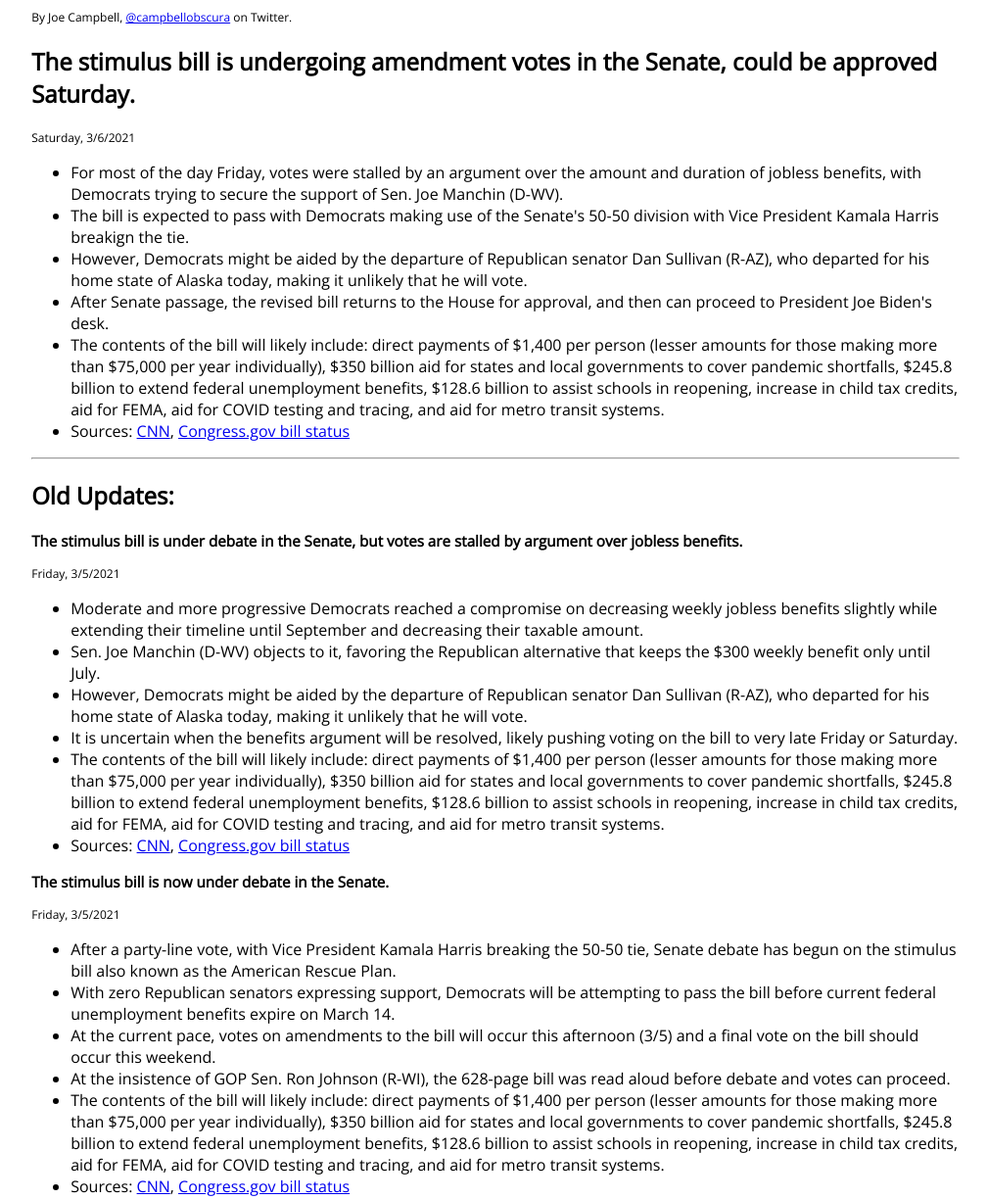
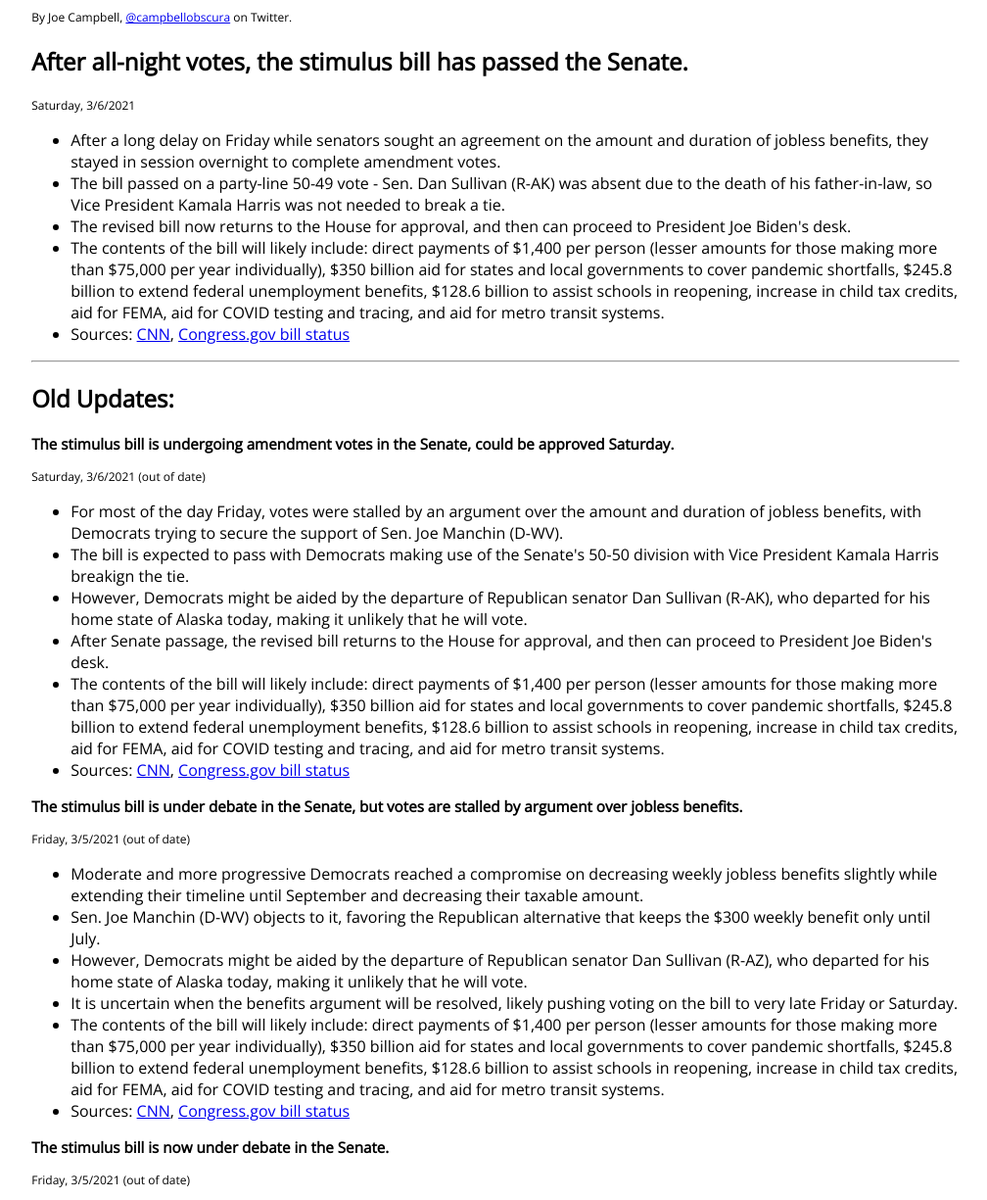
Before and after one commit to fawkes207/wherestimulus, a plain HTML site: page index.html in a window 1280 px wide. Shown: the part 106-1331 px from the top of the page at 98% size, without its empty margins (39-1047 px from the left). Drawn offline with nearby package versions, Linux system fonts and the light colour scheme.

Commit message:
Update index.html

```diff
--- a/index.html
+++ b/index.html
@@ -32,12 +32,31 @@
         <p class="subheading">For people who web search every morning "WHERE IS THE STIMULUS?". This page will be updated as often as possible with news.</p>
         <p class="subheading">By Joe Campbell, <a href="https://twitter.com/campbellobscura">@campbellobscura</a> on Twitter.</p>
 
-        <h2>The stimulus bill is undergoing amendment votes in the Senate, could be approved Saturday.</h2>
+        <h2>After all-night votes, the stimulus bill has passed the Senate.</h2>
         <p class="dateline">Saturday, 3/6/2021</p>
+        <ul>
+            <li>After a long delay on Friday while senators sought an agreement on the amount and duration of jobless benefits, they stayed in session overnight to complete amendment votes.</li>
+            <li>The bill passed on a party-line 50-49 vote - Sen. Dan Sullivan (R-AK) was absent due to the death of his father-in-law, so Vice President Kamala Harris was not needed to break a tie.</li>
+            <li>The revised bill now returns to the House for approval, and then can proceed to President Joe Biden's desk.</li>
+            <li>The contents of the bill will likely include: direct payments of $1,400 per person (lesser amounts for those making more than $75,000 per year individually),
+                $350 billion aid for states and local governments to cover pandemic shortfalls, $245.8 billion to extend federal unemployment benefits, $128.6 billion to assist schools in reopening,
+                increase in child tax credits, aid for FEMA, aid for COVID testing and tracing, and aid for metro transit systems.</li>
+            <li>Sources:
+                    <a href="https://www.cnn.com/2021/03/05/politics/senate-covid-relief-vote-a-rama/index.html">CNN</a>,
+                    <a href="https://www.congress.gov/bill/117th-congress/house-bill/1319/all-info?r=1&s=1">Congress.gov bill status</a>
+            </li>
+        </ul>
+
+        <hr>
+
+        <h2>Old Updates:</h2>
+
+        <h3>The stimulus bill is undergoing amendment votes in the Senate, could be approved Saturday.</h3>
+        <p class="dateline">Saturday, 3/6/2021 (out of date)</p>
         <ul>
             <li>For most of the day Friday, votes were stalled by an argument over the amount and duration of jobless benefits, with Democrats trying to secure the support of Sen. Joe Manchin (D-WV).</li>
             <li>The bill is expected to pass with Democrats making use of the Senate's 50-50 division with Vice President Kamala Harris breakign the tie.</li>
-            <li>However, Democrats might be aided by the departure of Republican senator Dan Sullivan (R-AZ), who departed for his home state of Alaska today, making it unlikely that he will vote.</li>
+            <li>However, Democrats might be aided by the departure of Republican senator Dan Sullivan (R-AK), who departed for his home state of Alaska today, making it unlikely that he will vote.</li>
             <li>After Senate passage, the revised bill returns to the House for approval, and then can proceed to President Joe Biden's desk.</li>
             <li>The contents of the bill will likely include: direct payments of $1,400 per person (lesser amounts for those making more than $75,000 per year individually),
                 $350 billion aid for states and local governments to cover pandemic shortfalls, $245.8 billion to extend federal unemployment benefits, $128.6 billion to assist schools in reopening,
@@ -48,12 +67,8 @@
             </li>
         </ul>
 
-        <hr>
-
-        <h2>Old Updates:</h2>
-
         <h3>The stimulus bill is under debate in the Senate, but votes are stalled by argument over jobless benefits.</h3>
-        <p class="dateline">Friday, 3/5/2021</p>
+        <p class="dateline">Friday, 3/5/2021 (out of date)</p>
         <ul>
             <li>Moderate and more progressive Democrats reached a compromise on decreasing weekly jobless benefits slightly while extending their timeline until September and decreasing their taxable amount.</li>
             <li>Sen. Joe Manchin (D-WV) objects to it, favoring the Republican alternative that keeps the $300 weekly benefit only until July.</li>
@@ -69,7 +84,7 @@
         </ul>
 
         <h3>The stimulus bill is now under debate in the Senate.</h3>
-        <p class="dateline">Friday, 3/5/2021</p>
+        <p class="dateline">Friday, 3/5/2021 (out of date)</p>
         <ul>
             <li>After a party-line vote, with Vice President Kamala Harris breaking the 50-50 tie, Senate debate has begun on the stimulus bill also known as the American Rescue Plan.</li>
             <li>With zero Republican senators expressing support, Democrats will be attempting to pass the bill before current federal unemployment benefits expire on March 14.</li>
@@ -85,7 +100,7 @@
         </ul>
 
         <h3>House lawmakers voted to approve the coronavirus relief package, the debate now moves to the Senate</h3>
-        <p class="dateline">Saturday, 2/27/2021</p>
+        <p class="dateline">Saturday, 2/27/2021 (out of date)</p>
         <ul>
             <li>The bill, now called the American Rescue Plan, passed the House 219 - 212 late Friday night, with no Republicans voting in favor.</li>
             <li>The Senate will now have two weeks to debate and vote on the bill, before federal unemployment benefits expire on March 14.</li>
@@ -101,7 +116,7 @@
         </ul>
 
         <h3>A bill should be voted on by the full House near the end of this week. It won't include a minimum wage increase.</h3>
-        <p class="dateline">Thursday, 2/25/2021</p>
+        <p class="dateline">Thursday, 2/25/2021 (out of date)</p>
         <ul>
             <li>The Senate's parliamentarian, Elizabeth MacDonough, ruled that the reconciliation process that Democrat lawmakers are using cannot be used to raise the minimum wage.</li>
             <li>Democrats had hoped to include a measure that would raise the minimum wage gradually to $15 per hour by 2025.</li>
```
